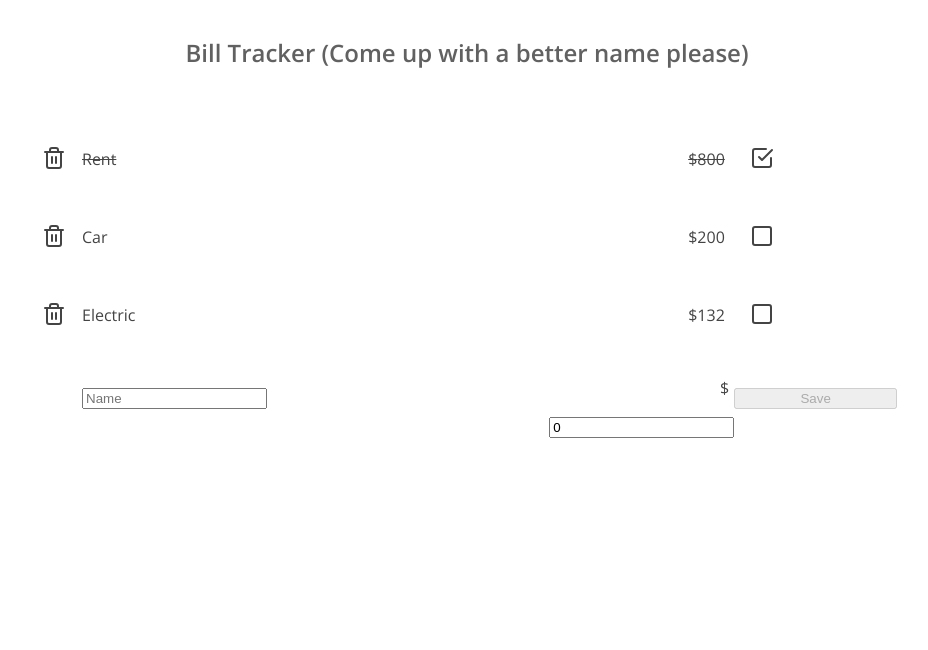
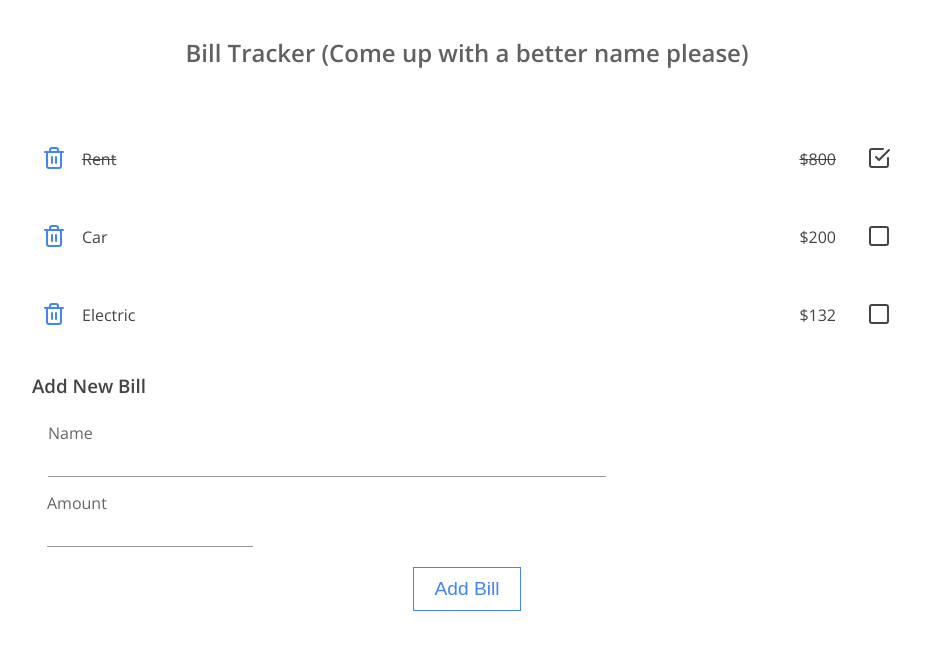
Before and after one commit to krames12/bill-tracker, a React (Create React App) app: page / in a window 1280 px wide. Shown: the top 650 px of the page, without its empty margins (173-1101 px from the left). Built offline with nearby package versions, Linux system fonts and the light colour scheme.

Commit message:
design implemented. fuss over it later. ship it damnit

```diff
--- a/src/App.css
+++ b/src/App.css
@@ -15,6 +15,7 @@ body {
 .icon {
   cursor: pointer;
   user-select: none;
+  color: #4286f4;
 }
 
 /* General Styles */
@@ -46,7 +47,7 @@ body {
 
 .bill-item {
   display: grid;
-  grid-template-columns: 24px 3fr 1fr 1fr;
+  grid-template-columns: 24px 3fr 1fr 36px;
   padding: 5px;
   line-height: 1em;
   align-items: center;
@@ -63,10 +64,45 @@ body {
 
 .bill-cost {
   text-align: right;
+  margin-right: 20px;
+}
+
+.completed-container {
+  text-align: center;
 }
 
 .completed-input {
-  visibility: hidden;
+  display: none;
+}
+
+/* New Bill */
+.edit-bill-name {
+  display: inline-block;
+  width: 70%;
+}
+
+.edit-bill-cost {
+  display: inline-block;
+  width: 25%;
+  text-align: left;
+  margin-left: 15px;
+  margin-top: 10px;
+}
+
+.form-label {
+  display: inline-block;
+  color: #666;
+  margin:5px 0;
+  vertical-align: top;
+}
+
+.form-input {
+  display: block;
+  line-height: 1.3em;
+  width: 90%;
+  padding: 5px;
+  border: none;
+  border-bottom: 1px solid #999;
 }
 
 #button-add-bill {
@@ -74,14 +110,15 @@ body {
   cursor: pointer;
   padding: 10px 20px;
   background-color: white;
-  border: 1px solid #3F88C5;
-  color: #3F88C5;
+  border: 1px solid #4286f4;
+  color: #4286f4;
   font-size: 1.2em;
+  justify-self: center;
   margin: 20px auto;
   transition: all 0.2s ease-in-out;
 }
 
 #button-add-bill:hover {
-  background-color: #3F88C5;
+  background-color: #4286f4;
   color: white;
 }
--- a/src/components/Bill.js
+++ b/src/components/Bill.js
@@ -1,5 +1,10 @@
 import React from 'react'
-import { Trash2, Square, CheckSquare } from 'react-feather'
+import {
+  Trash2,
+  Square,
+  CheckSquare,
+  MoreVertical,
+} from 'react-feather'
 
 
 class Bill extends React.Component {
@@ -25,7 +30,7 @@ class Bill extends React.Component {
         <p className={`bill-name ${this.state.completed?'paid-bill':''}`}>
         {this.props.name}</p>
         <p className={`bill-cost ${this.state.completed?'paid-bill':''}`}>${this.props.cost}</p>
-        <div>
+        <div className="completed-container">
           <input
             type="checkbox"
             id={`bill-${this.props.id}`}
@@ -34,8 +39,8 @@ class Bill extends React.Component {
             onChange={this.toggleComplete}
           />
           <label
-            for={`bill-${this.props.id}`}
-            className="icon"
+            htmlFor={`bill-${this.props.id}`}
+            className="completed-icon"
           >
             { this.state.completed ?
                 <CheckSquare /> :
--- a/src/components/BillEdit.js
+++ b/src/components/BillEdit.js
@@ -6,7 +6,7 @@ class BillEdit extends Component {
 
     this.state = {
       "name": '',
-      "cost": 0
+      "cost": '',
     }
   }
 
@@ -16,7 +16,7 @@ class BillEdit extends Component {
 
   handleSubmit = () => {
     this.props.clickHandler(this.state)
-    this.setState({ "name": '', "cost": 0 })
+    this.setState({ "name": '', "cost": '' })
   }
 
   render() {
@@ -29,31 +29,44 @@ class BillEdit extends Component {
       !isNaN(cost)
 
     return (
-      <div className="bill-item">
-        <p></p>
-        <p className="bill-name">
+      <div className="bill-edit-container">
+        <h3 className="form-title">Add New Bill</h3>
+        <div className="bill-name edit-bill-name">
+          <label
+            htmlFor="name"
+            className="form-label"
+          >
+            Name
+          </label>
           <input
             type="text"
             id="name"
+            className="form-input name-input"
             value={this.state.name?this.state.name:''}
-            placeholder="Name"
             onChange={this.handleChange}
           />
-        </p>
-        <div className="bill-cost">
-          <p>$</p>
+        </div>
+        <div className="bill-cost edit-bill-cost">
+          <label
+            htmlFor="cost"
+            className="form-label"
+          >
+            Amount
+          </label>
           <input
             type="text"
             id="cost"
-            value={this.state.cost?this.state.cost:0}
+            className="form-input cost-input"
+            value={this.state.cost?this.state.cost:''}
             onChange={this.handleChange}
           />
         </div>
         <button
+          id="button-add-bill"
           onClick={this.handleSubmit}
           disabled={!canSubmit}
         >
-          Save
+          Add Bill
         </button>
       </div>
     )
```
